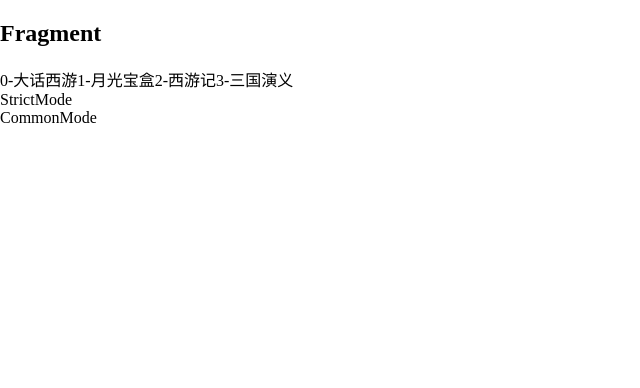
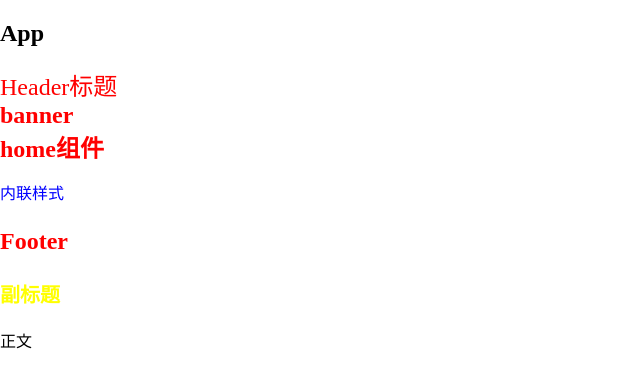
Before and after one commit to Lynn-zuo/learning-with-coding, a React app in the folder React/react-npm/: page / in a window 1280 px wide. Shown: the top 388 px of the page, without its empty margins (0-640 px from the left). Built offline with nearby package versions, Linux system fonts and the light colour scheme.

Commit message:
feat: React中CSS的四种写法

```diff
--- a/React/react-npm/package.json
+++ b/React/react-npm/package.json
@@ -50,6 +50,7 @@
     "semver": "^7.3.5",
     "source-map-loader": "^3.0.0",
     "style-loader": "^3.3.1",
+    "styled-components": "^5.3.5",
     "tailwindcss": "^3.0.2",
     "terser-webpack-plugin": "^5.2.5",
     "web-vitals": "^2.1.4",
--- /dev/null
+++ b/React/react-npm/src/12-CSS-style-componentization/App.js
@@ -0,0 +1,19 @@
+import React, { PureComponent } from 'react'
+import Header from './Header'
+import Home from './Home'
+import Banner  from './Banner'
+import Footer from './Footer'
+
+export default class App extends PureComponent {
+  render() {
+    return (
+      <div>
+        <h2>App</h2>
+        <Header />
+        <Banner />
+        <Home />
+        <Footer />
+      </div>
+    )
+  }
+}
--- /dev/null
+++ b/React/react-npm/src/12-CSS-style-componentization/Banner/index.js
@@ -0,0 +1,10 @@
+import React, { PureComponent } from 'react'
+import './style.css'
+
+export default class Banner extends PureComponent {
+  render() {
+    return (
+      <div className='title'>banner</div>
+    )
+  }
+}
--- /dev/null
+++ b/React/react-npm/src/12-CSS-style-componentization/Banner/style.css
@@ -0,0 +1,5 @@
+.title { /* 方式二：普通写法 */
+    font-size: 24px;
+    font-weight: 700;
+    color: red
+}
--- /dev/null
+++ b/React/react-npm/src/12-CSS-style-componentization/Footer/index.js
@@ -0,0 +1,14 @@
+import React, { PureComponent } from 'react'
+import style from './style.module.css' // 3.CSS Module
+
+export default class Footer extends PureComponent {
+  render() {
+    return ( // 3.CSS Module
+      <div>
+        <p className={style.title}>Footer</p>
+        <p className={style.subTitle}>副标题</p>
+        <p className={style.content}>正文</p>
+      </div>
+    )
+  }
+}
--- /dev/null
+++ b/React/react-npm/src/12-CSS-style-componentization/Footer/style.module.css
@@ -0,0 +1,15 @@
+.title { /* 方式3：CSS Module */
+    font-size: 24px;
+    font-weight: 700;
+    color: red;
+}
+
+.subTitle {
+    font-size: 20px;
+    font-weight: 600;
+    color: yellow;
+}
+.content {
+    font-size: 16px;
+    font-weight: 500;
+}
--- /dev/null
+++ b/React/react-npm/src/12-CSS-style-componentization/Header/index.js
@@ -0,0 +1,9 @@
+import React, { PureComponent } from 'react'
+
+export default class Header extends PureComponent {
+  render() {
+    return ( // 1.内联样式
+      <div style={{fontSize: '24px', color: 'red'}}>Header标题</div>
+    )
+  }
+}
--- /dev/null
+++ b/React/react-npm/src/12-CSS-style-componentization/Home/index.js
@@ -0,0 +1,26 @@
+import React, { PureComponent, Fragment } from 'react'
+import './style.css'
+
+export default class Home extends PureComponent {
+  constructor(props) {
+    super()
+    this.state = { // 1.内联样式
+      pStyle: {
+        color: 'blue'
+      }
+    }
+  }
+  render() {
+    const hStyle = { // 1.内联样式
+      fontSize: '24px',
+      color: 'red'
+    }
+    const {pStyle} = this.state
+    return (
+      <Fragment>
+        <div className='title' style={hStyle}>home组件</div>
+        <p style={pStyle}>内联样式</p>
+      </Fragment>
+    )
+  }
+}
--- /dev/null
+++ b/React/react-npm/src/12-CSS-style-componentization/Home/style.css
@@ -0,0 +1,5 @@
+.title { /* 方式二：普通写法 */
+    font-size: 24px;
+    font-weight: 500;
+    color: red
+}
--- a/React/react-npm/src/index.js
+++ b/React/react-npm/src/index.js
@@ -1,5 +1,5 @@
 import ReactDOM from 'react-dom/client'
-import App from './11-component-supplement/App.js'
+import App from './12-CSS-style-componentization/App.js'
 import './style.css'
 
 const root = ReactDOM.createRoot(document.getElementById('root'))
--- a/React/react-npm/src/style.css
+++ b/React/react-npm/src/style.css
@@ -1,5 +1,12 @@
 body {
     margin: 0;
+}
+/* 12----css----- */
+/* 方式二：普通写法 */
+#root .title {
+    font-size: 24px;
+    font-weight: 800;
+    color: red
 }
 /* 11----portal---- */
 #modal {
```
Also changed, not shown: 1 other file (tests, documents, lock files or other folders).
